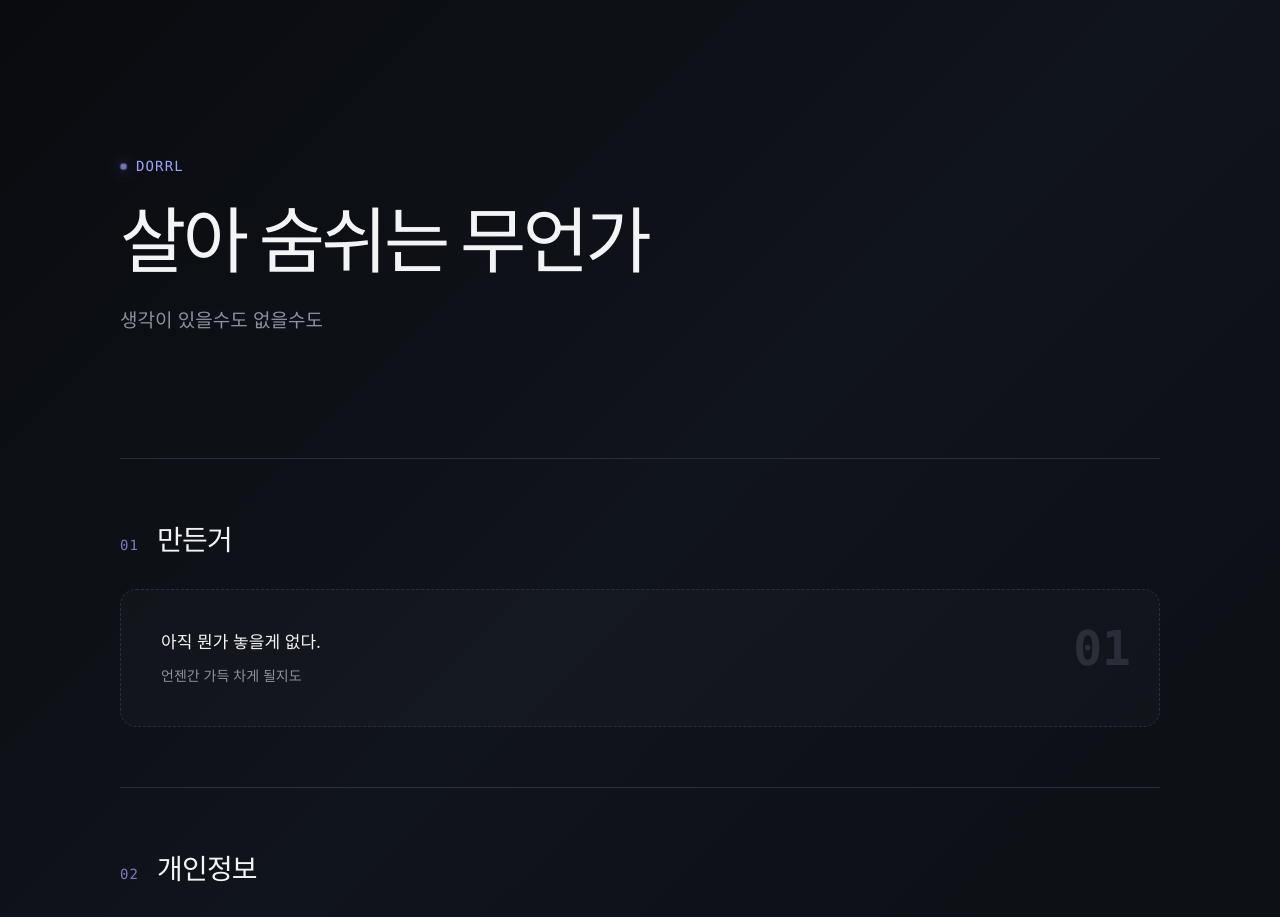
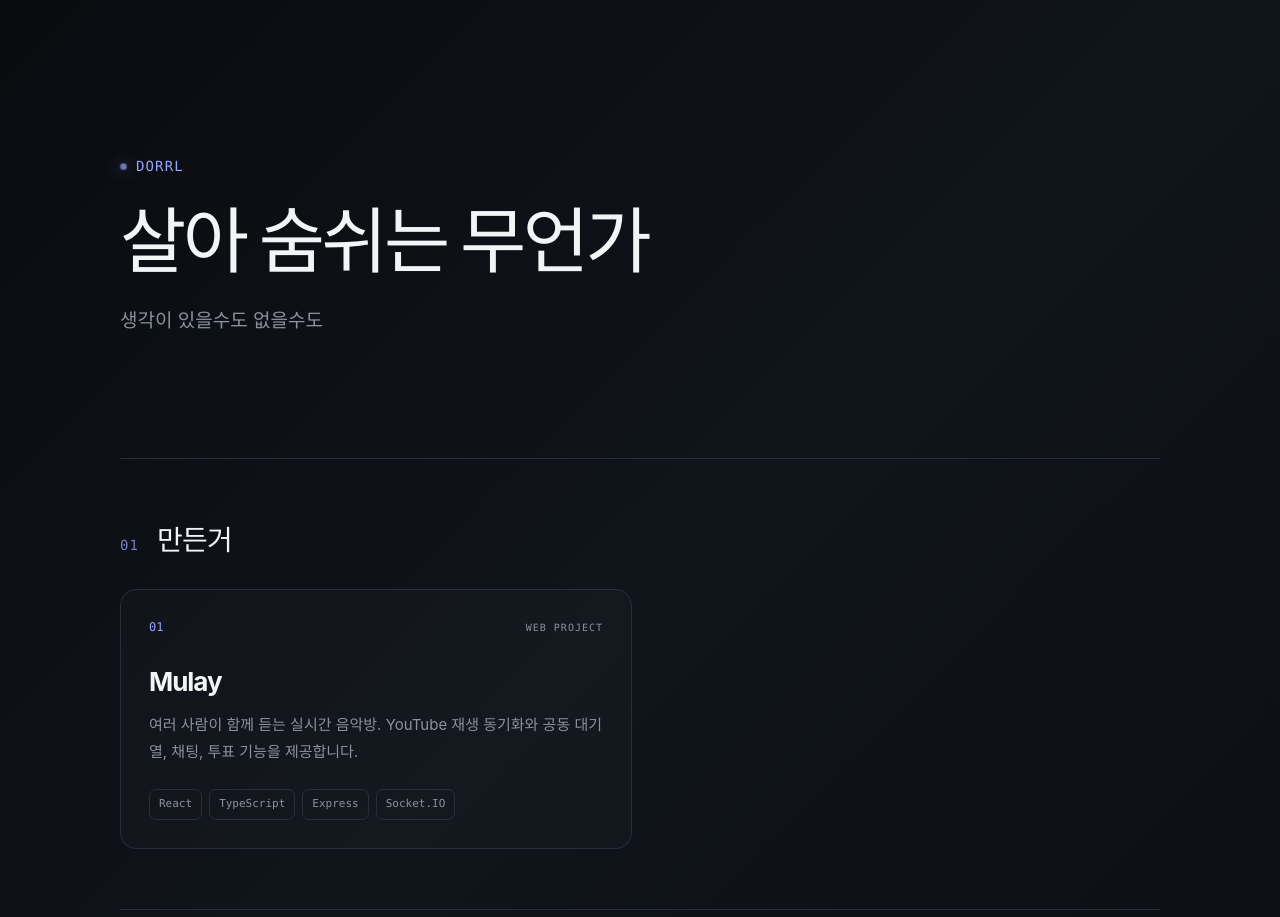
Before and after one commit to dorrl/dorrl, a React (Vite) app: page / in a window 1280 px wide. Shown: the top 917 px of the page. Built offline with nearby package versions, Linux system fonts and the light colour scheme.

Commit message:
feat: add Mulay to project list

```diff
--- a/src/App.css
+++ b/src/App.css
@@ -11,10 +11,16 @@
 .section-heading { display:flex; align-items:baseline; gap:18px; margin-bottom:28px; }
 .section-number { opacity:.75; }
 .section-heading h2 { margin:0; color:var(--text-h); font-size:28px; font-weight:600; letter-spacing:-.03em; }
-.empty-projects { position:relative; padding:40px; border:1px dashed var(--border); border-radius:16px; background:rgba(255,255,255,.018); }
-.empty-projects::after { content:'01'; position:absolute; right:28px; top:22px; color:var(--border); font-family:var(--mono); font-size:48px; font-weight:700; }
-.empty-projects p { margin:0; color:var(--text-h); font-size:17px; }
-.empty-projects span { display:block; margin-top:9px; color:var(--text); font-size:14px; }
+.project-grid { display:grid; grid-template-columns:repeat(2,minmax(0,1fr)); gap:16px; }
+.project-card { min-width:0; padding:28px; border:1px solid var(--border); border-radius:16px; background:rgba(255,255,255,.018); transition:border-color .25s ease,transform .25s ease,background .25s ease; }
+.project-card:hover { border-color:rgba(139,151,255,.45); background:rgba(255,255,255,.03); transform:translateY(-3px); }
+.project-card-top { display:flex; align-items:center; justify-content:space-between; gap:12px; }
+.project-index { color:var(--accent); font-family:var(--mono); font-size:12px; }
+.project-kind { color:var(--text); font-family:var(--mono); font-size:10px; letter-spacing:.1em; }
+.project-card h3 { margin:26px 0 10px; color:var(--text-h); font-size:26px; font-weight:650; letter-spacing:-.04em; }
+.project-description { max-width:640px; margin:0; color:var(--text); font-size:15px; line-height:1.8; }
+.project-tags { display:flex; flex-wrap:wrap; gap:7px; margin-top:24px; }
+.project-tags span { padding:6px 9px; border:1px solid var(--border); border-radius:7px; color:var(--text); font-family:var(--mono); font-size:11px; }
 .links { display:grid; grid-template-columns:repeat(4,minmax(0,1fr)); gap:12px; }
 .link-card { position:relative; display:flex; align-items:center; min-width:0; gap:13px; padding:17px; border:1px solid var(--border); border-radius:14px; color:var(--text-h); background:rgba(21,24,30,.72); text-decoration:none; overflow:hidden; transition:border-color .25s ease,transform .25s ease,background .25s ease,box-shadow .25s ease; }
 .link-card::before { content:''; position:absolute; inset:0 auto 0 0; width:3px; background:var(--link-color); opacity:.9; }
@@ -36,5 +42,5 @@ footer { display:flex; justify-content:space-between; gap:20px; padding-top:32px
 @keyframes pulse { 0%,100% { opacity:.55; transform:scale(.85); } 50% { opacity:1; transform:scale(1.15); } }
 @media (max-width:900px) { .links { grid-template-columns:repeat(2,minmax(0,1fr)); } }
 @media (max-width:520px) { .links { grid-template-columns:1fr; } }
-@media (max-width:640px) { .site{width:min(100% - 32px,920px);padding-top:40px}.hero{padding:36px 0 76px}.hero h1{font-size:clamp(38px,12vw,54px)}.intro{font-size:17px}.section{padding:46px 0}.empty-projects{padding:28px}.empty-projects::after{font-size:34px;right:18px;top:16px}footer{flex-direction:column;gap:8px} }
+@media (max-width:640px) { .site{width:min(100% - 32px,1040px);padding-top:40px}.hero{padding:36px 0 76px}.hero h1{font-size:clamp(38px,12vw,54px)}.intro{font-size:17px}.section{padding:46px 0}.project-grid{grid-template-columns:1fr}.project-card{padding:24px}footer{flex-direction:column;gap:8px} }
 @media (prefers-reduced-motion:reduce) { *,*::before,*::after { animation-duration:.01ms !important; animation-iteration-count:1 !important; transition-duration:.01ms !important; } }
--- a/src/App.tsx
+++ b/src/App.tsx
@@ -34,9 +34,21 @@ function App() {
           <p className="section-number">01</p>
           <h2 id="projects-title">만든거</h2>
         </div>
-        <div className="empty-projects">
-          <p>아직 뭔가 놓을게 없다.</p>
-          <span>언젠간 가득 차게 될지도</span>
+        <div className="project-grid">
+          <article className="project-card project-card--mulay">
+            <div className="project-card-top">
+              <span className="project-index">01</span>
+              <span className="project-kind">WEB PROJECT</span>
+            </div>
+            <h3>Mulay</h3>
+            <p className="project-description">여러 사람이 함께 듣는 실시간 음악방. YouTube 재생 동기화와 공동 대기열, 채팅, 투표 기능을 제공합니다.</p>
+            <div className="project-tags" aria-label="사용 기술">
+              <span>React</span>
+              <span>TypeScript</span>
+              <span>Express</span>
+              <span>Socket.IO</span>
+            </div>
+          </article>
         </div>
       </section>
 
```
